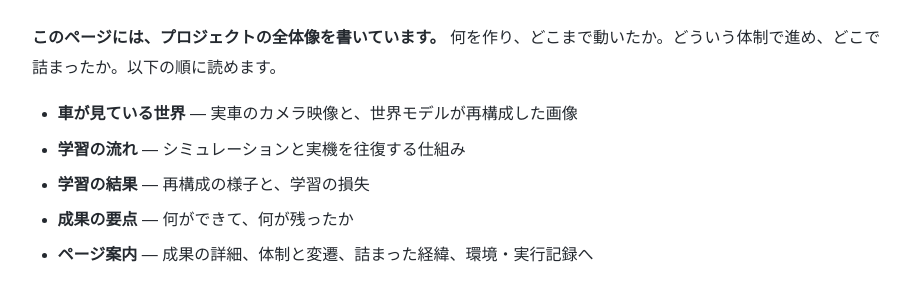
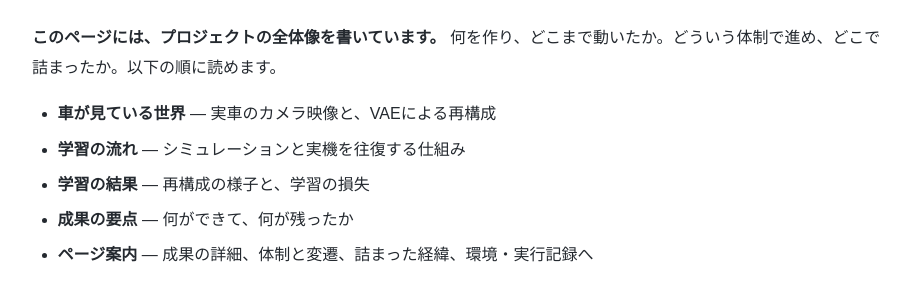
Before and after one commit to jin-research/MakeBrainProject2022_WorldModelTeam, a Jekyll site: the page built from docs/index.md, in a window 1280 px wide and 1400 px high, scrolled down 1139 px. Shown: the part 155-450 px from the top of the window, without its empty margins (182-1092 px from the left). Built offline with Jekyll 4.4.1, drawn with Linux system fonts in a browser that asks for light colours; some of the changed text lies outside the part shown.

Commit message:
右の映像の呼び方をVAEによる再構成に直す

```diff
--- a/docs/index.md
+++ b/docs/index.md
@@ -18,7 +18,7 @@
 
 **このページには、プロジェクトの全体像を書いています。** 何を作り、どこまで動いたか。どういう体制で進め、どこで詰まったか。以下の順に読めます。
 
-- **車が見ている世界** — 実車のカメラ映像と、世界モデルが再構成した画像
+- **車が見ている世界** — 実車のカメラ映像と、VAEによる再構成
 - **学習の流れ** — シミュレーションと実機を往復する仕組み
 - **学習の結果** — 再構成の様子と、学習の損失
 - **成果の要点** — 何ができて、何が残ったか
@@ -32,12 +32,12 @@
     <figcaption>実車のオンボードカメラ</figcaption>
   </figure>
   <figure>
-    <img src="figures/sim_observation_vs_model.gif" alt="シミュレータの観測と世界モデル側の画像">
-    <figcaption>シミュレータの観測(左)と世界モデル側の画像(右)</figcaption>
+    <img src="figures/sim_observation_vs_model.gif" alt="シミュレータの観測とVAEによる再構成">
+    <figcaption>シミュレータの観測(左)とVAEによる再構成(右)</figcaption>
   </figure>
 </div>
 
-右の映像では、世界モデルが観測から再構成した画像を並べています。Dreamerはこの内部の世界の中で行動を学習します。
+右の映像は、観測（左）と、それをVAEが再構成した画像（右）を並べたものです。Dreamerはこの再構成を含む内部の世界の中で行動を学習します。
 
 ## 学習の流れ
 
```
Also changed, not shown: docs/RESULTS.md (+2 -2 lines), README.md.
